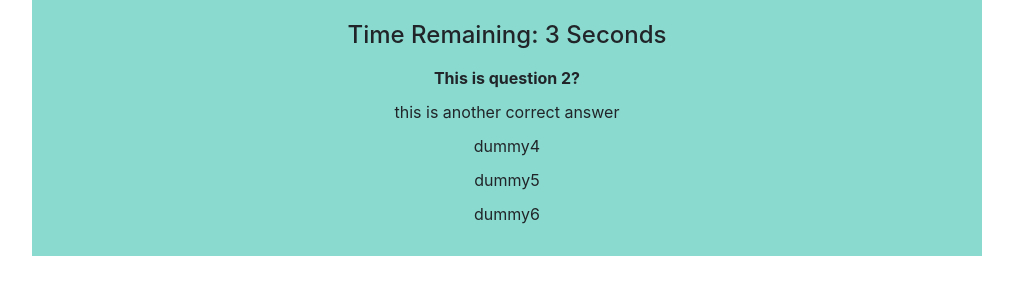
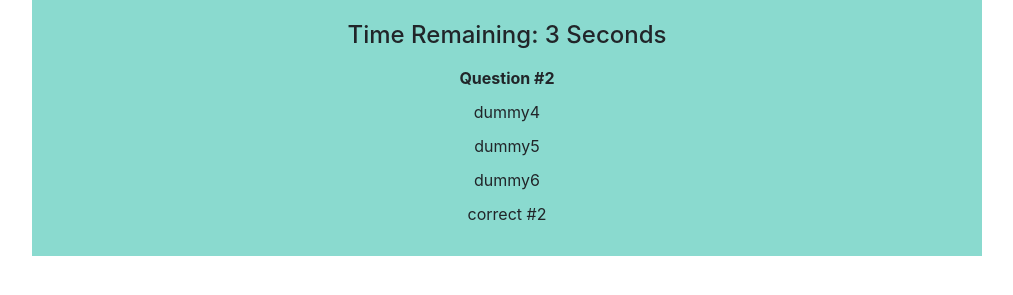
Before and after one commit to tunkytime/TriviaGame, a plain HTML site: page index.html in a window 1280 px wide. Shown: the part 87-382 px from the top of the page, without its empty margins (133-1146 px from the left). Drawn offline with nearby package versions, Linux system fonts and the light colour scheme.

Commit message:
reset function works

```diff
--- a/assets/css/style.css
+++ b/assets/css/style.css
@@ -8,11 +8,11 @@
 	margin: 5px;
 }
 
-.answer {
+.choice {
 	padding: 5px;
 }
 
-.answer:hover {
+.choice:hover {
 	background: #5EB5A9;
 	cursor: pointer;
 }
--- a/assets/javascript/app.js
+++ b/assets/javascript/app.js
@@ -1,5 +1,6 @@
-$(document).ready(function() {
+$(document).ready(function () {
 
+	// VARIABLES //
 	var timeLeft = 3;
 	var interval;
 	var correctCount = 0;
@@ -7,60 +8,85 @@ $(document).ready(function() {
 	var unansweredCount = 0;
 	var questionNum = 0;
 
-	var questionsArr = [
-		{
-			question: "This is a question?",
-			answerCorrect: "this is the correct answer",
-			dummyAnswers: ["dummy1", "dummy2", "dummy3"],
+	var questionsArr = [{
+			question: "Question #1",
+			correct: "correct #1",
+			choices: ["correct #1", "dummy1", "dummy2", "dummy3"],
 		},
 		{
-			question: "This is question 2?",
-			answerCorrect: "this is another correct answer",
-			dummyAnswers: ["dummy4", "dummy5", "dummy6"],
+			question: "Question #2",
+			correct: "correct #2",
+			choices: ["correct #2", "dummy4", "dummy5", "dummy6"],
 		},
 		{
-			question: "This is question 3?",
-			answerCorrect: "this is also correct",
-			dummyAnswers: ["dummy7", "dummy8", "dummy9"],
+			question: "Question #3",
+			correct: "correct #3",
+			choices: ["correct #3", "dummy7", "dummy8", "dummy9"],
 		},
 		{
-			question: "This is question 4?",
-			answerCorrect: "this is a correct answer too",
-			dummyAnswers: ["dummy10", "dummy11", "dummy12"],
+			question: "Question #4",
+			correct: "correct #4",
+			choices: ["correct #4", "dummy10", "dummy11", "dummy12"],
 		},
 		{
 			question: "Question 5?",
-			answerCorrect: "i am correct",
-			dummyAnswers: ["dummy13", "dummy14", "dummy15"],
+			correct: "correct #5",
+			choices: ["correct #5", "dummy13", "dummy14", "dummy15"],
 		},
 	];
 
-	function generateQuestion (array) {
-		if (questionNum === (questionsArr.length - 1)) {
-			endGame();
-		} else {
+	// FUNCTIONS //
+
+	// Fisher-Yates shuffle algorithm
+	function shuffle(array) {
+		var j, x, i;
+		for (i = array.length - 1; i > 0; i--) {
+			j = Math.floor(Math.random() * (i + 1));
+			x = array[i];
+			array[i] = array[j];
+			array[j] = x;
+		}
+		return array;
+	};
+
+	function shuffleAnswers() {
+		for (var i = 0; i < questionsArr[i].choices.length; i++) {
+			shuffle(questionsArr[i].choices);
+		};
+	};
+
+	// Display the first question
+	function generateQuestion(array) {
 		var question = array[questionNum].question;
 		$("#question").text(question);
 	};
+
+	// Display the correct answer and dummy answer's associated with each question
+	function generateAnswers(array) {
+		var indexCorrect = array[questionNum].choices.indexOf(array[questionNum].correct)
+		var correctAnswer = array[questionNum].choices[indexCorrect];
+
+		$("#answer-container").empty();
+
+		for (var i = 0; i < array[questionNum].choices.length; i++) {
+			if (i !== indexCorrect) {
+				var choicesDiv = $(`<div class="choice">${array[questionNum].choices[i]}</div>`);
+				$("#answer-container").append(choicesDiv);
+			} else {
+				var correctDiv = $(`<div class="choice correct">${correctAnswer}</div>`);
+				$("#answer-container").append(correctDiv);
 			};
-
-	function generateAnswers(array) {
-			var correctAnswerDiv = $(`<div class="answer correct">${array[questionNum].answerCorrect}</div>`);
-			$("#answer-container").html(correctAnswerDiv);
-				for (var i = 0; i < array[questionNum].dummyAnswers.length; i++) {
-					var dummyAnswersDiv = $(`<div class="answer incorrect">${array[questionNum].dummyAnswers[i]}</div>`);
-					$("#answer-container").append(dummyAnswersDiv);
-				}
-
-			// On click events
-			$(".answer").on("click", function () {
-				if( $(this).hasClass("correct")) {
+		};
+		// On click events to register user's answer
+		$(".choice").on("click", function () {
+			if ($(this).hasClass("correct")) {
 				correctCount++;
-					$(".answer").off("click");
+				$(".choice").off("click");
 			} else {
 				incorrectCount++;
-					$(".answer").off("click");
-				}
+				$(".choice").off("click");
+			};
+			// Show correct answer, reset the timer, and display next question
 			showAnswer();
 			stop();
 			questionNum++;
@@ -69,13 +95,9 @@ $(document).ready(function() {
 		});
 	};
 
+	// Show answer
 	function showAnswer() {
-		if (questionNum === questionsArr.length) {
-			endGame();
-		} else {
-		var newDiv = $(`<div id="show-answer"></div>`);
-		$("#show-answer").html(`The correct answer was ${questionsArr[questionNum].answerCorrect}`);
-	};
+		$("#show-answer").html(`The correct answer was ${questionsArr[questionNum].correct}`);
 	};
 
 	// Starts countdown timer
@@ -96,7 +118,7 @@ $(document).ready(function() {
 			unansweredCount++;
 			setTimeout(resetTimer, 2000);
 			setTimeout(run, 2000);
-		}
+		};
 	};
 
 	// Rests timer after each question
@@ -108,7 +130,7 @@ $(document).ready(function() {
 			timeLeft = 3;
 			generateQuestion(questionsArr);
 			generateAnswers(questionsArr);
-		}
+		};
 	};
 
 	function stop() {
@@ -117,8 +139,7 @@ $(document).ready(function() {
 
 	function endGame() {
 		stop();
-		$(".main-section").html
-		(`<h4>Game Summary</h4>
+		$(".main-section").html(`<h4>Game Summary</h4>
 			<p>Correct Answers: ${correctCount}</p>
 			<p>Incorrect Answers: ${incorrectCount}</p>
 			<p>Unanswered Questions: ${unansweredCount}</p>
@@ -126,22 +147,28 @@ $(document).ready(function() {
 			<button id="reset-game">Play Again?</button>`);
 
 		$("#reset-game").on("click", function () {
-			resetGame();
+			timeLeft = 3;
+			interval;
+			correctCount = 0;
+			incorrectCount = 0;
+			unansweredCount = 0;
+			questionNum = 0;
+			$(".main-section").html(`
+
+			<div id="gameplay">
+				<h4 class="mb-3">Time Remaining: <span id="show-time">3</span> Seconds</h4>
+				<strong><span id="question">Question goes here:</span></strong>
+				<div id="answer-container"></div>
+				<div id="show-answer"></div>
+			</div>`)
+			shuffleAnswers();
+			setTimeout(generateQuestion(questionsArr), 1000);
+			setTimeout(generateAnswers(questionsArr), 1000);
 		});
 	};
 
-	// Resets the game
-	function resetGame() {
-		$(".main-section").html
-		(`<div id="gameplay">
-		<h4 class="mb-3">Time Remaining: <span id="show-time">3</span> Seconds</h4>
-		<strong><span id="question">Question goes here:</span></strong><br>
-		<div id="answer-container">
-		</div>
-		</div>`)
-	};
-
-	// Starts the game 1st time
+	// START THE GAME //
+	shuffleAnswers();
 	run();
 	generateQuestion(questionsArr);
 	generateAnswers(questionsArr);
--- a/index.html
+++ b/index.html
@@ -18,10 +18,13 @@
 				<h1 class="mb-4">Trivia Game</h1>
 				<div class="main-section">
 					<div id="gameplay">
-						<h4 class="mb-3">Time Remaining: <span id="show-time">3</span> Seconds</h4>
-						<strong><span id="question">Question goes here:</span></strong><br>
-						<div id="answer-container">
-						</div>
+						<h4 class="mb-3">
+							Time Remaining: <span id="show-time">3</span> Seconds
+						</h4>
+						<strong><span id="question">Question goes here:</span></strong>
+						<br />
+						<div id="answer-container"></div>
+						<div id="show-answer"></div>
 					</div>
 				</div>
 			</div>
@@ -30,4 +33,5 @@
 
 	<script src="assets/javascript/app.js"></script>
 </body>
+
 </html>
```
Lines whose indentation alone changed are shown as unchanged.
